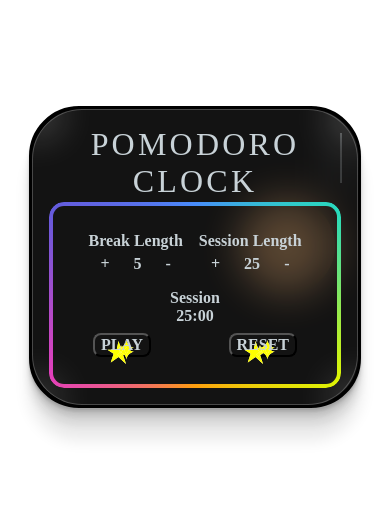
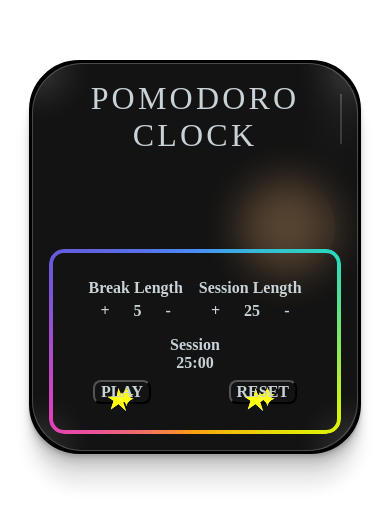
Before and after one commit to AugusViggia/Pomodoro-Clock, a React (Create React App) app: page / in a window 390 px wide. Shown: the part 165-688 px from the top of the page. Built offline with nearby package versions, Linux system fonts and the light colour scheme; a web font is replaced by a local one.

Commit message:
css update/deploy

```diff
--- a/src/App.css
+++ b/src/App.css
@@ -410,21 +410,23 @@ button:hover .star-6 {
 @media (max-width: 768px) {
   .card{
     min-width: 75vw;
+    min-height: 42vh;
   }
 
   .box{
     min-width: 75vw;
+    min-height: 42vh;
   }
 }
 
 @media (max-width: 380px) {
   .card {
     min-width: 75vw;
-    min-height: 40vh;
+    min-height: 42vh;
   }
 
   .box {
     min-width: 75vw;
-    min-height: 40vh;
+    min-height: 42vh;
   }
 }
```
